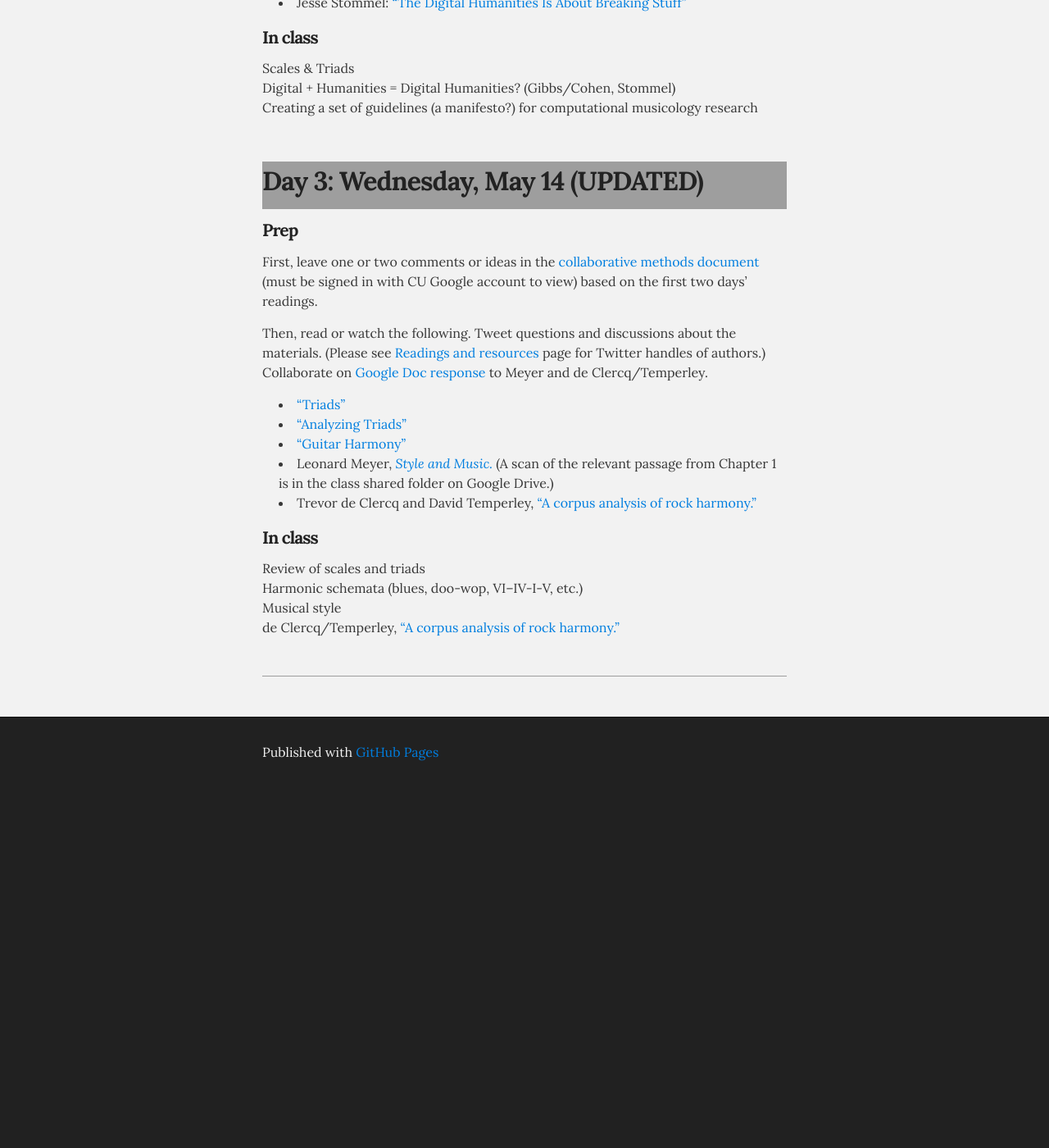
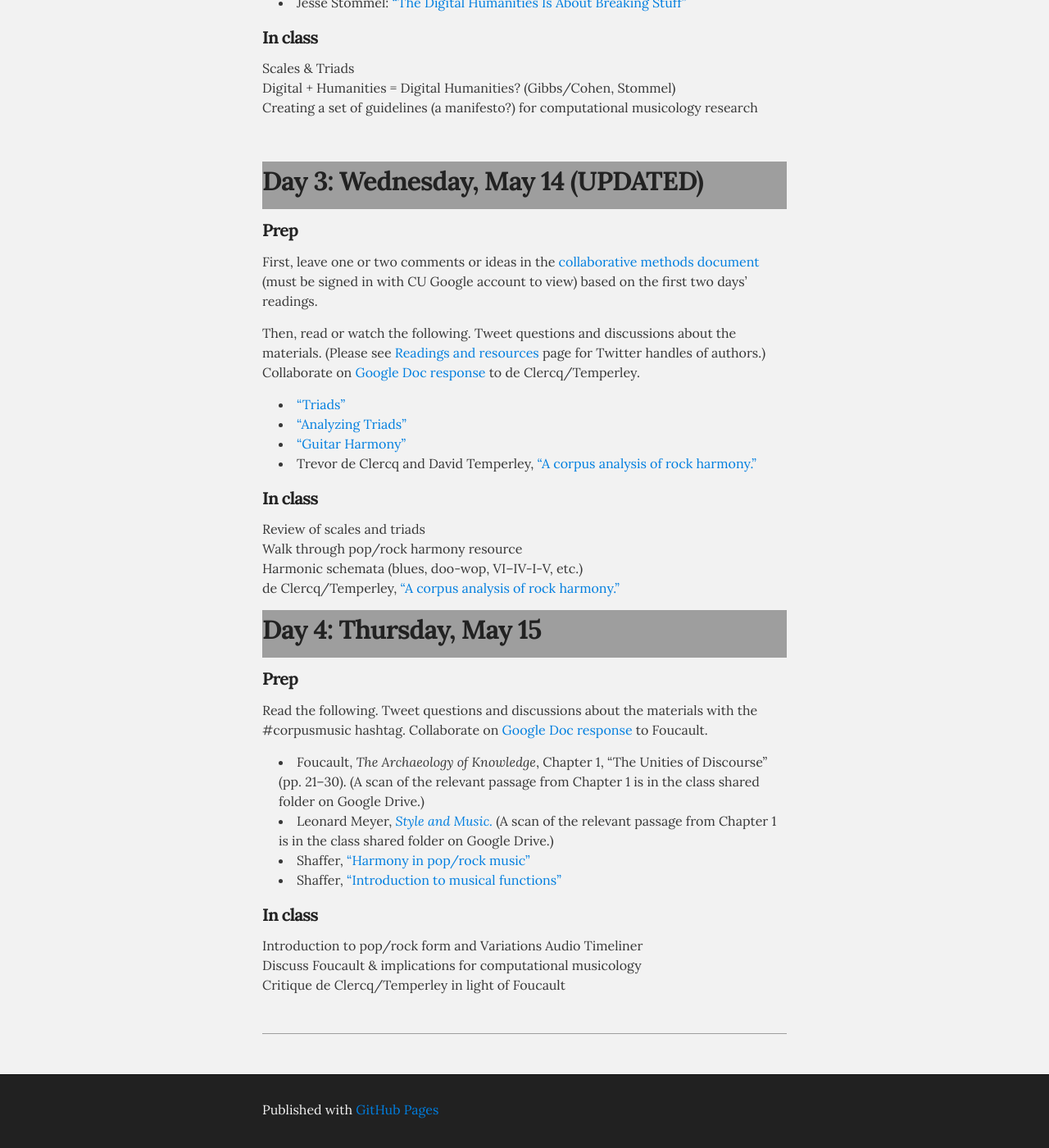
Before and after one commit to kshaffer/corpusmusic, a Jekyll site: the page built from schedule.md, in a window 1280 px wide and 1400 px high, scrolled down 1213 px. Shown: the whole window at 82% size. Built offline with Jekyll 4.4.1, drawn with Linux system fonts in a browser that asks for light colours; Markdown is read by kramdown in place of the engine named in the settings; before the commit the page ends 2177 px from its top, so only the background shows below that.

Commit message:
updated Days 3 & 4

```diff
--- a/schedule.md
+++ b/schedule.md
@@ -50,38 +50,54 @@ Creating a set of guidelines (a manifesto?) for computational musicology researc
 
 First, leave one or two comments or ideas in the [collaborative methods document](https://docs.google.com/a/colorado.edu/document/d/1gxQK0GIpb2mAKGkXQOjuG_WmR5MaeurEAd5dgsZxD6w/edit) (must be signed in with CU Google account to view) based on the first two days' readings.
 
-Then, read or watch the following. Tweet questions and discussions about the materials. (Please see [Readings and resources](readings.html) page for Twitter handles of authors.) Collaborate on [Google Doc response](https://drive.google.com/a/colorado.edu/folderview?id=0B9o4hmKNoi6cYVZvRDNsaHlqcEk&usp=sharing) to Meyer and de Clercq/Temperley.
+Then, read or watch the following. Tweet questions and discussions about the materials. (Please see [Readings and resources](readings.html) page for Twitter handles of authors.) Collaborate on [Google Doc response](https://drive.google.com/a/colorado.edu/folderview?id=0B9o4hmKNoi6cYVZvRDNsaHlqcEk&usp=sharing) to de Clercq/Temperley.
 
 - ["Triads"](https://vimeo.com/94521923)
 - ["Analyzing Triads"](https://vimeo.com/94723962)
 - ["Guitar Harmony"](https://vimeo.com/94527744)
-- Leonard Meyer, [*Style and Music.*](https://openlibrary.org/works/OL3267613W/Style_and_music) (A scan of the relevant passage from Chapter 1 is in the class shared folder on Google Drive.)
 - Trevor de Clercq and David Temperley, ["A corpus analysis of rock harmony."](http://dx.doi.org/10.1017/S026114301000067X)
 
 #### In class ####
 
 Review of scales and triads
+Walk through pop/rock harmony resource
 Harmonic schemata (blues, doo-wop, VI–IV-I-V, etc.)
-Musical style
 de Clercq/Temperley, ["A corpus analysis of rock harmony."](http://dx.doi.org/10.1017/S026114301000067X)
 
 
-<!--
 ## Day 4: Thursday, May 15 ##
 
 #### Prep ####
 
+Read the following. Tweet questions and discussions about the materials with the #corpusmusic hashtag. Collaborate on [Google Doc response](https://drive.google.com/a/colorado.edu/folderview?id=0B9o4hmKNoi6cYVZvRDNsaHlqcEk&usp=sharing) to Foucault.
+
+- Foucault, *The Archaeology of Knowledge*, Chapter 1, "The Unities of Discourse" (pp. 21–30). (A scan of the relevant passage from Chapter 1 is in the class shared folder on Google Drive.)
+- Leonard Meyer, [*Style and Music.*](https://openlibrary.org/works/OL3267613W/Style_and_music) (A scan of the relevant passage from Chapter 1 is in the class shared folder on Google Drive.)
+- Shaffer, ["Harmony in pop/rock music"](http://kris.shaffermusic.com/musicianship/popRockHarmony.html)
+- Shaffer, ["Introduction to musical functions"](http://kris.shaffermusic.com/musicianship/functions.html)
+
+
 #### In class ####
 
 Introduction to pop/rock form and Variations Audio Timeliner
+Discuss Foucault & implications for computational musicology
+Critique de Clercq/Temperley in light of Foucault
 
-
+<!--
 ## Day 5: Friday, May 16 ##
 
 #### Prep ####
 
+Read or watch the following. Tweet questions and discussions about the materials with the #corpusmusic hashtag. (Please see [Readings and resources](readings.html) page for Twitter handles of authors.) Collaborate on [Google Doc response](https://drive.google.com/a/colorado.edu/folderview?id=0B9o4hmKNoi6cYVZvRDNsaHlqcEk&usp=sharing) to Foucault.
+
+- McGill something
+- review de Clercq/Temperley
+
 #### In class ####
 
+Discussion with Trevor de Clercq (via Skype)
+Discuss McGill Billboard Project
+Start thinking about collaborative project
 
 ## Day 6: Monday, May 19 ##
 
```
Also changed, not shown: readings.md (+4 -0 lines).
